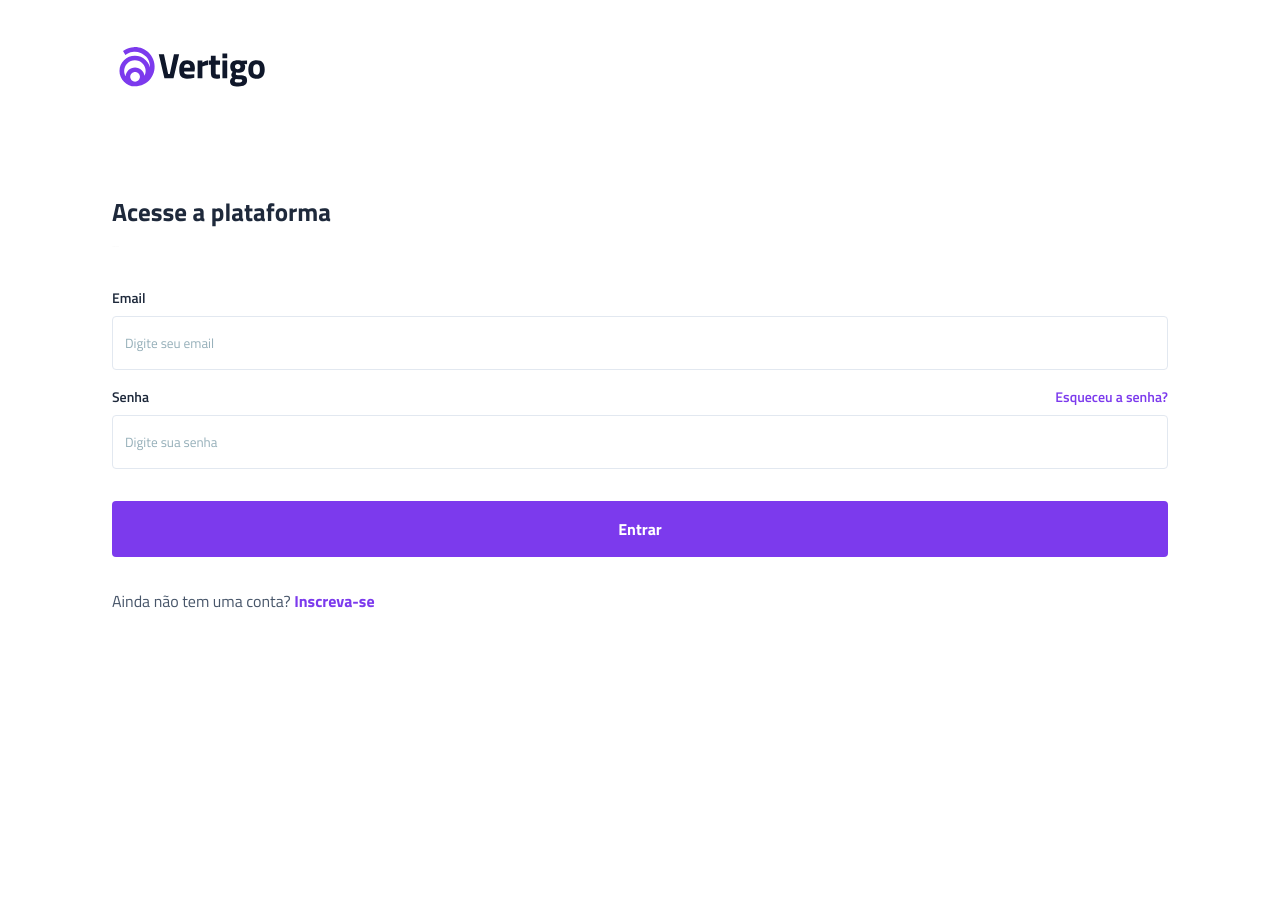
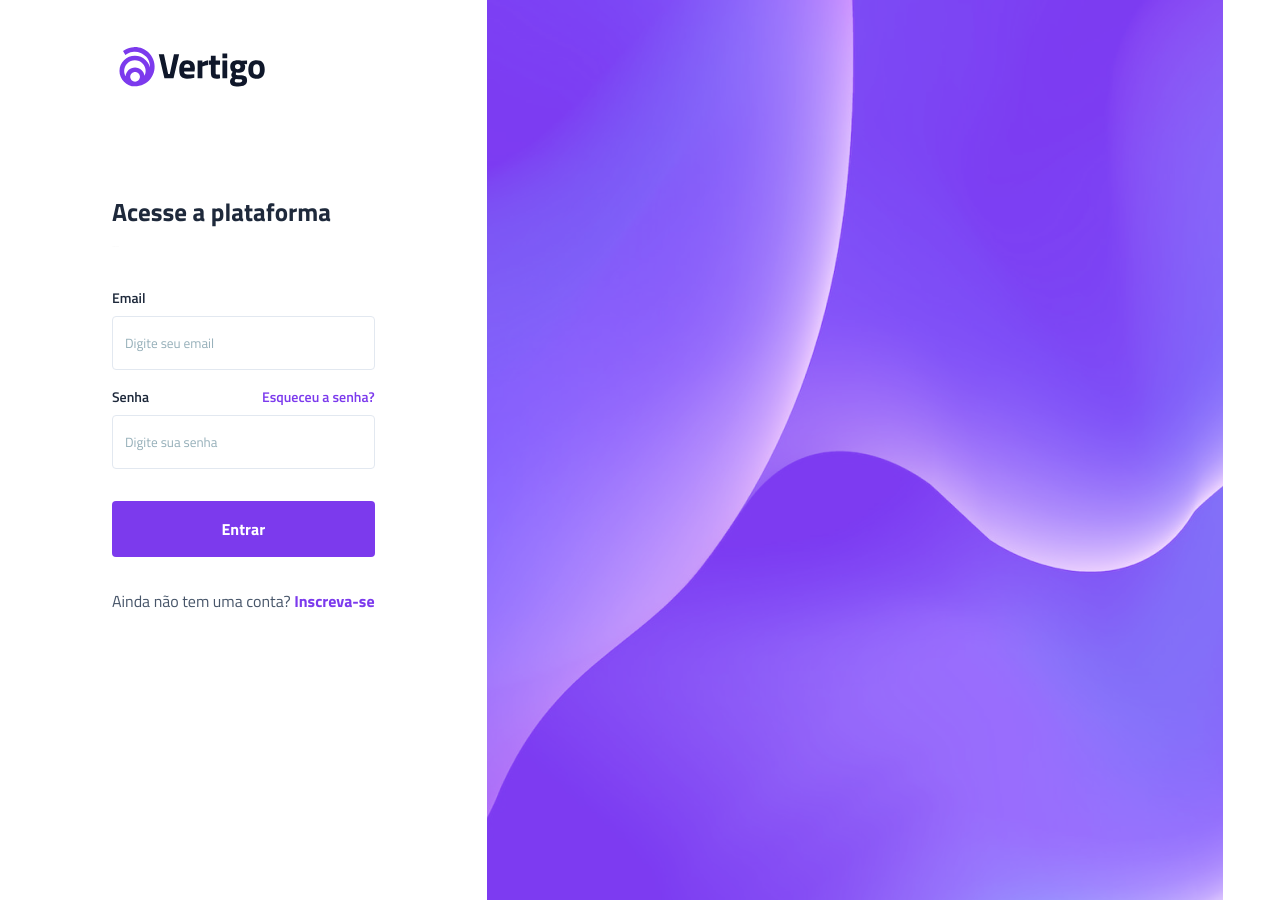
Before and after one commit to pablinho-programador/projeto-vertigo, a plain HTML site: page index.html in a window 1280 px wide. Before the commit the page ends 800 px from the top, so only its background shows below. Drawn offline with Linux system fonts and the light colour scheme.

Commit message:
inserção do background: desktop

```diff
--- a/index.html
+++ b/index.html
@@ -14,7 +14,10 @@
 </head>
 
 <body>
-    <header><img src="./imagens/logo.svg" alt="Logo"></header>
+    <div class="conteudo">
+        <header>
+            <img src="./imagens/logo.svg" alt="Logo">
+        </header>
 
         <main>
             <section class="descricao">
@@ -43,6 +46,10 @@
                 </p>
             </section>
         </main>
+    </div>
+    <div class="bg-desktop">
+        <img src="./imagens/bg - desktop.png" alt="background desktop">
+    </div>
 </body>
 
 </html>
--- a/style.css
+++ b/style.css
@@ -6,11 +6,11 @@
     font-family: 'Titillium Web', sans-serif;
 }
 
-:root{
+:root {
     --gray-800: #1E293B;
     --gray-600: #475569;
     --gray-400: #94aeb8;
-    --gray-200:#e2e8f0;
+    --gray-200: #e2e8f0;
     --white: #fff;
     --purple: #7c3aed;
 
@@ -23,7 +23,7 @@ header {
 
     display: flex;
     justify-content: center;
-    align-items: center ;
+    align-items: center;
 
     margin-bottom: 3.7rem;
 }
@@ -42,7 +42,7 @@ main {
     font-size: 1.5625rem;
 }
 
-.descricao p{
+.descricao p {
     font-size: 0.0125rem;
     color: var(--gray-600);
 }
@@ -61,20 +61,20 @@ main {
     align-items: center;
 }
 
-.login label{
+.login label {
     font-size: 0.875rem;
     color: var(--gray-800);
     font-weight: 600;
 }
 
-.login input{
+.login input {
     padding: 1rem 0.75rem;
     border: 1px solid var(--gray-200);
     border-radius: 0.25rem;
     color: var(--gray-800);
 }
 
-.login input::placeholder{
+.login input::placeholder {
     color: var(--gray-400)
 }
 
@@ -83,14 +83,14 @@ main {
     outline: 1px solid var(--purple);
 }
 
-.login a{
+.login a {
     color: var(--purple);
     text-decoration: none;
     font-size: 0.875rem;
     font-weight: 600;
 }
 
-.login a:hover{
+.login a:hover {
     text-decoration: underline;
 }
 
@@ -108,16 +108,24 @@ main {
     color: var(--white);
 }
 
-.login > p{
+.login>p {
     color: var(--gray-600);
 }
 
-.login > p a{
+.login>p a {
     font-weight: 700;
     font-size: 1rem;
 }
 
-@media(min-width:1000px) {
+.bg-desktop {
+    display: none;
+}
+
+@media (min-width:1000px) {
+    body {
+        display: flex;
+    }
+
     header {
         background: none;
         justify-content: flex-start;
@@ -131,4 +139,8 @@ main {
     main {
         padding-inline: 7rem;
     }
+
+    .bg-desktop {
+        display: block;
+    }
 }
```
Lines whose indentation alone changed are shown as unchanged.
